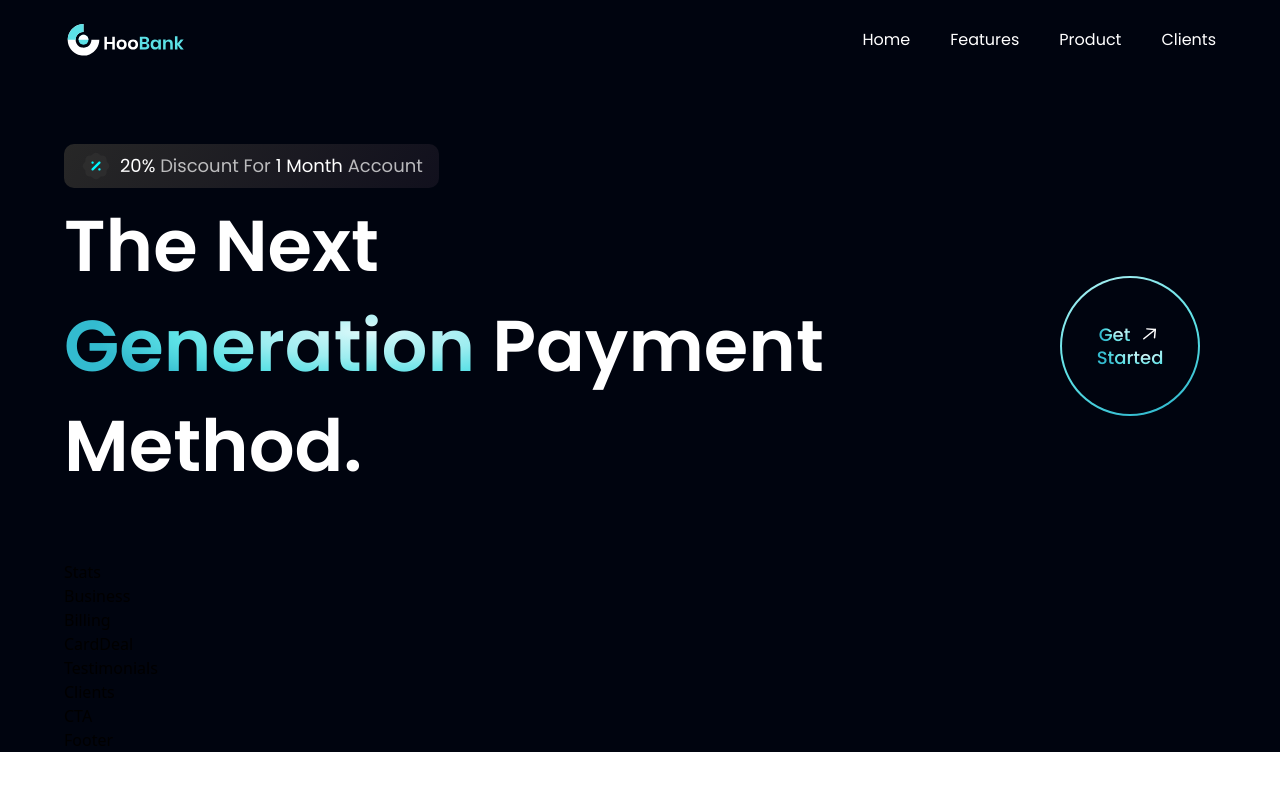
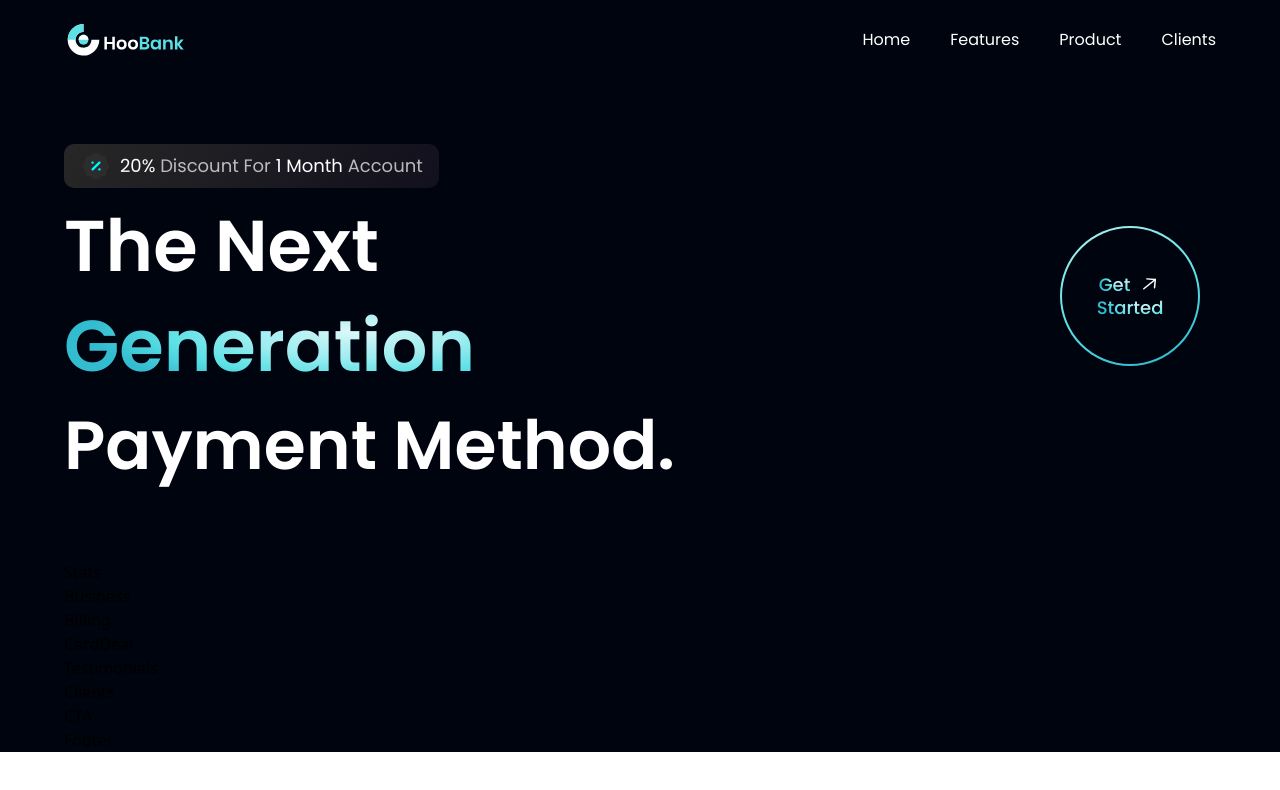
Before and after one commit to programmernizam/simple-react-projects, a React (Vite) app in the folder HooBank/: page / in a window 1280 px wide. Shown: the top 790 px of the page. Built offline with nearby package versions, Linux system fonts and the light colour scheme.

Commit message:
[Added & Styles] Hero Content

```diff
--- a/HooBank/src/components/Hero.jsx
+++ b/HooBank/src/components/Hero.jsx
@@ -22,12 +22,14 @@ export default function Hero() {
           <h1 className="flex-1 font-poppins font-semibold ss:text-[72px] text-[52px] text-white ss:leading-[100px] leading-[75px]">
             The Next <br className="sm:block hidden" />{" "}
             <span className="text-gradient">Generation </span>
-            Payment Method.
           </h1>
           <div className="ss:flex hidden md:mr-4 mr-0">
             <GetStarted />
           </div>
         </div>
+        <h1 className="font-poppins font-semibold ss:text-[68px] text-[52px] text-white ss:leading-[100px] leading-[75px] w-full">
+          Payment Method.
+        </h1>
       </div>
     </section>
   );
```
